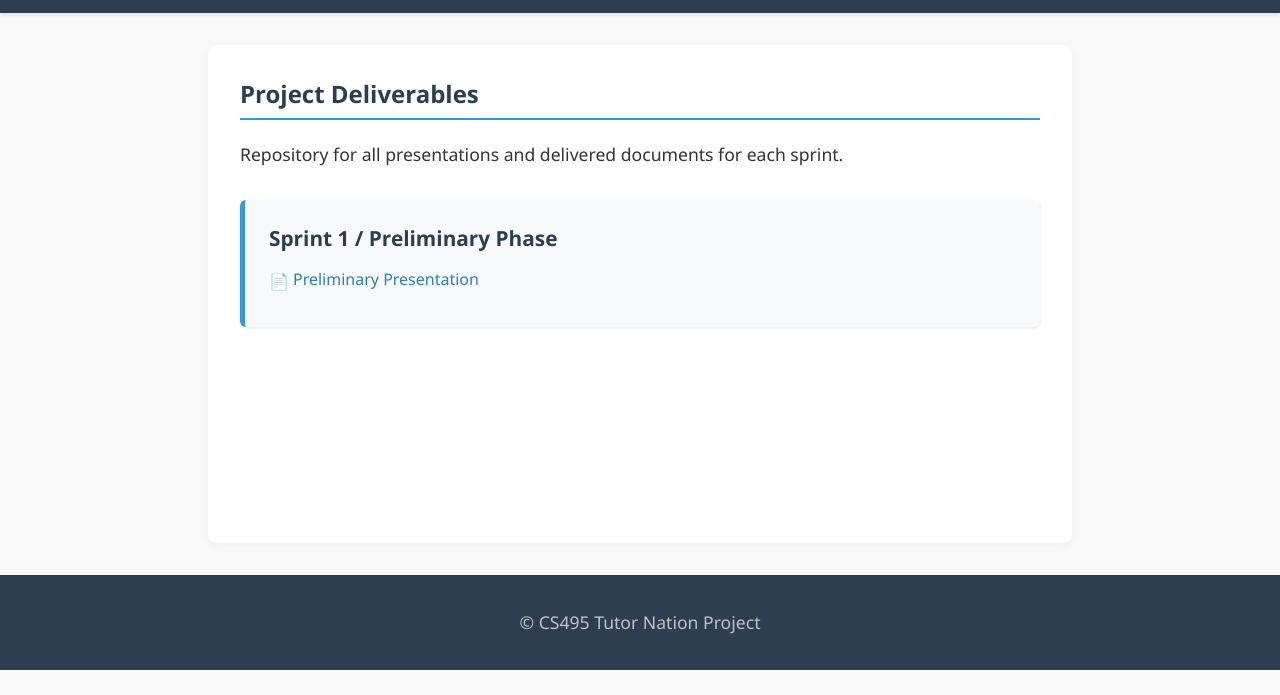
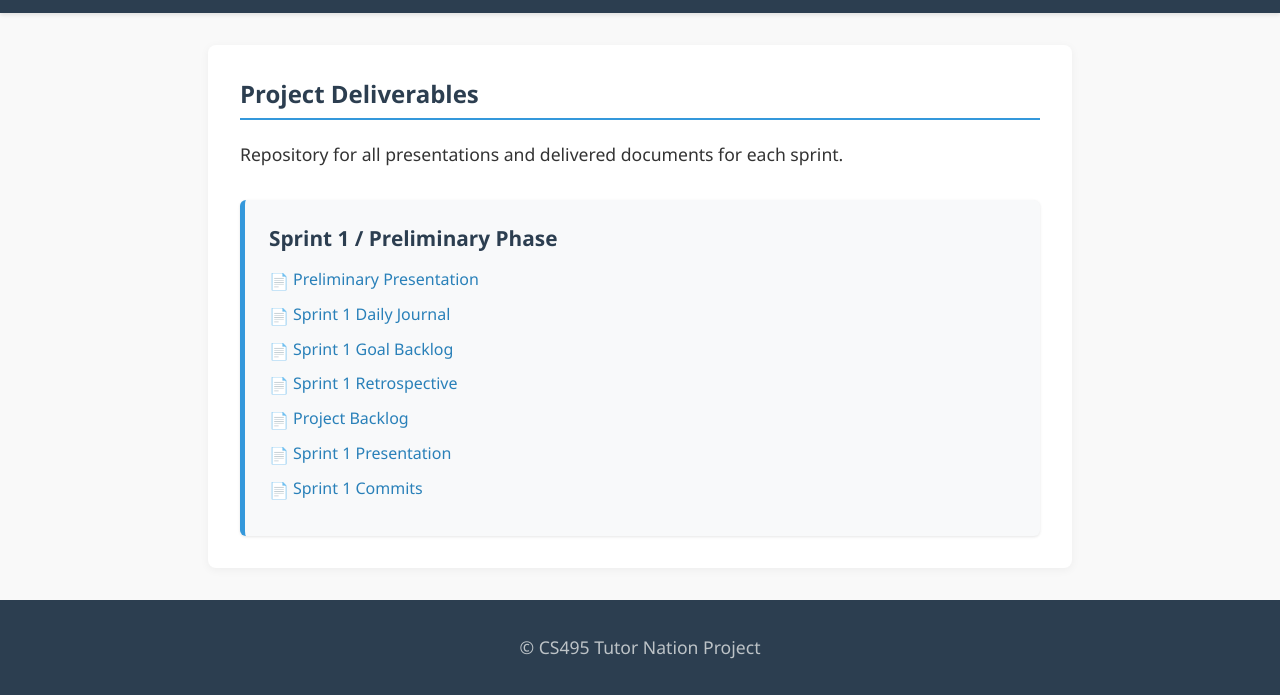
Before and after one commit to remcculley/tutor-nation-website, a plain HTML site: page deliverables.html in a window 1280 px wide. Shown: the part 130-825 px from the top of the page. Before the commit the page ends 800 px from the top, so only its background shows below. Drawn offline with Linux system fonts and the light colour scheme.

Commit message:
added all the sprint requirements to the deliverables page

```diff
--- a/deliverables.html
+++ b/deliverables.html
@@ -32,6 +32,48 @@
               >Preliminary Presentation</a
             >
           </li>
+          <li>
+            <a
+              href="deliverables/Sprint1DailyJournal.pdf"
+              target="_blank"
+              >Sprint 1 Daily Journal</a
+            >
+          </li>
+          <li>
+            <a
+              href="deliverables/Sprint1GoalBacklog.pdf"
+              target="_blank"
+              >Sprint 1 Goal Backlog</a
+            >
+          </li>
+          <li>
+            <a
+              href="deliverables/Sprint1Retrospective.pdf"
+              target="_blank"
+              >Sprint 1 Retrospective</a
+            >
+          </li>
+          <li>
+            <a
+              href="deliverables/ProjectBacklogSprint1.pdf"
+              target="_blank"
+              >Project Backlog</a
+            >
+          </li>
+          <li>
+            <a
+              href="deliverables/Sprint1Powerpoint.pdf"
+              target="_blank"
+              >Sprint 1 Presentation</a
+            >
+          </li>
+          <li>
+            <a
+              href="deliverables/Sprint1Commits.png"
+              target="_blank"
+              >Sprint 1 Commits</a
+            >
+          </li>
         </ul>
       </section>
 
```
Also changed, not shown: about.html (+1 -1 lines), deliverables/Sprint1Commits.png (added), 5 other files.
